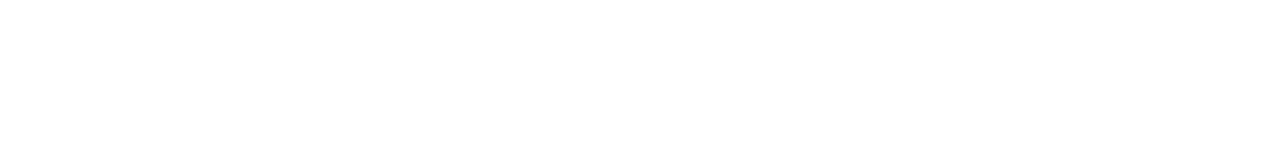
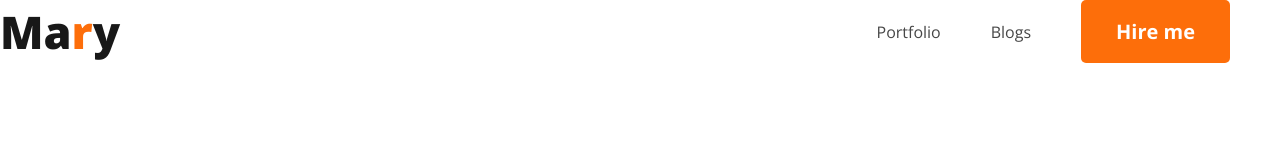
Before and after one commit to shahajalal-shawon/My-First-Portfolio, a plain HTML site: page index.html in a window 1280 px wide. Drawn offline with nearby package versions, Linux system fonts and the light colour scheme.

Commit message:
created navbar

```diff
--- a/css/style.css
+++ b/css/style.css
@@ -0,0 +1,53 @@
+*{
+    margin: 0;
+    padding: 0;
+    box-sizing: border-box;
+    font-family: 'Open Sans', sans-serif;
+}
+ul li{
+    list-style: none;
+}
+a{
+    text-decoration: none;
+    color: #474747;
+}
+
+/* common css end */
+
+
+
+
+
+nav{
+    display: flex;
+    justify-content: space-between;
+    align-items: center;
+
+}
+
+.nav_title{
+color: #181818;
+font-size: 45px;
+font-weight: 800;
+}
+.nav_title span{
+    color: #FD6E0A;
+}
+nav >ul {
+    display: flex;
+    align-items: center;
+
+}
+nav ul li{
+    margin-right: 50px;
+}
+
+.btn{
+    padding: 18px 35px;
+    border-radius: 5px;
+    background: #FD6E0A;
+    border: 0;
+    font-size: 20px;
+    font-weight: 700;
+    color: white;
+}
--- a/index.html
+++ b/index.html
@@ -4,11 +4,22 @@
     <meta charset="UTF-8">
     <meta name="viewport" content="width=device-width, initial-scale=1.0">
     <title>My First Portfolio</title>
+    <link rel="preconnect" href="https://fonts.googleapis.com">
+<link rel="preconnect" href="https://fonts.gstatic.com" crossorigin>
+<link href="https://fonts.googleapis.com/css2?family=Open+Sans:wght@400;500;600;700;800&display=swap" rel="stylesheet">
     <link rel="stylesheet" href="css/style.css">
 </head>
 <body>
 
 <header>
+    <nav>
+        <h3 class="nav_title">Ma<span>r</span>y</h3>
+        <ul>
+            <li><a href="">Portfolio</a></li>
+            <li><a href="">Blogs</a></li>
+            <li><button class="btn">Hire me</button></li>
+        </ul>
+    </nav>
 
 </header>
 <main>
```
